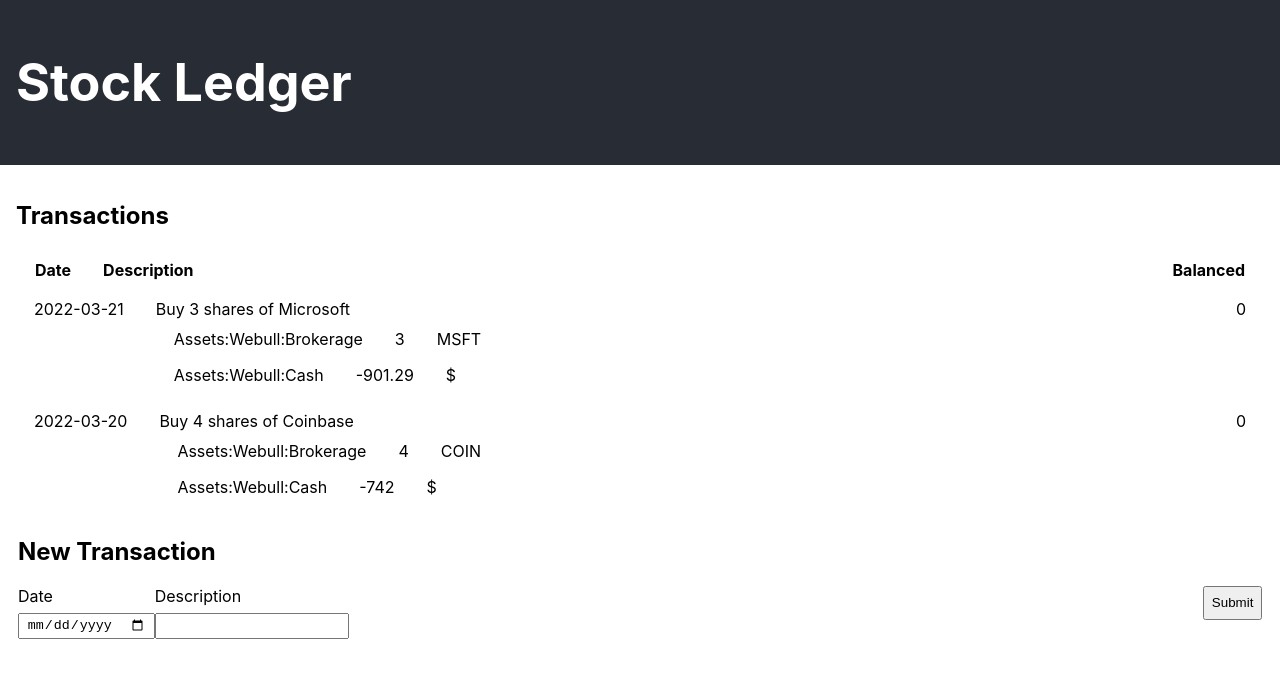
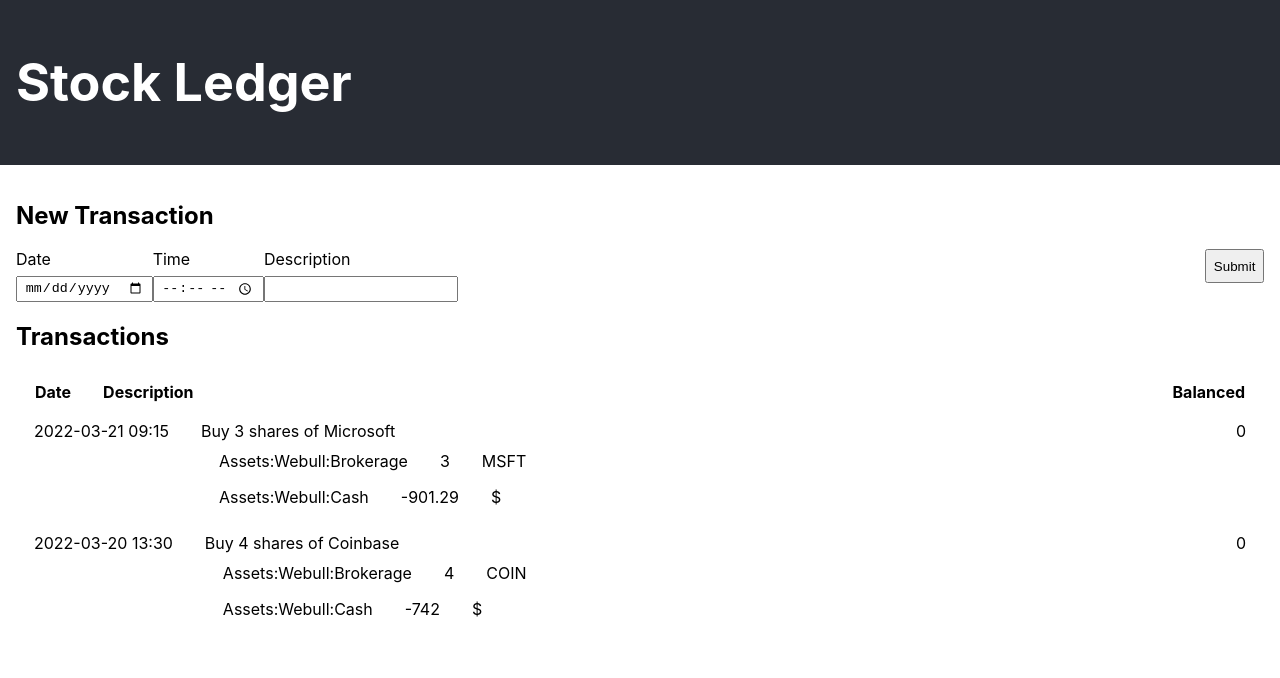
Before and after one commit to bgturner/react-stock-ledger-sandbox, a React app: page / in a window 1280 px wide. Shown: the top 678 px of the page. Built offline with nearby package versions, Linux system fonts and the light colour scheme.

Commit message:
start messing around with manual validation of time

```diff
--- a/src/App.js
+++ b/src/App.js
@@ -7,9 +7,10 @@ import startingTransactions from "./startingTransactions";
 function App() {
   const [transactions, setTransactions] = useState(startingTransactions);
 
-  const createTransaction = (date, description) => {
+  const createTransaction = (date, time, description) => {
     const newTransaction = {
       date,
+      time,
       description,
       items: [],
     };
@@ -22,6 +23,11 @@ function App() {
         <h1>Stock Ledger</h1>
       </header>
       <main>
+        <NewTransaction
+          handleSubmit={(date, time, description) =>
+            createTransaction(date, time, description)
+          }
+        />
         <h2>Transactions</h2>
         <table id="transactions">
           <th>
@@ -35,13 +41,6 @@ function App() {
             // TODO: refactor this prop passing to be an imported hook
           }
           <TransactionList transactions={transactions} />
-          <tfooter>
-            <NewTransaction
-              handleSubmit={(date, description) =>
-                createTransaction(date, description)
-              }
-            />
-          </tfooter>
         </table>
       </main>
     </div>
--- a/src/NewTransaction.jsx
+++ b/src/NewTransaction.jsx
@@ -1,16 +1,30 @@
 import React, { useState } from "react";
+import validateTime from "./validateTime";
 
 const NewTransaction = (props) => {
   const [description, setDescription] = useState("");
   const [date, setDate] = useState("");
+  const [time, setTime] = useState("");
+  const [valMsg, setValMsg] = useState({ time: "" });
+
+  const handleTimeChange = (evt) => {
+    evt.preventDefault();
+    const time = evt.target.value;
+    const timeValidation = validateTime(time);
+    if (timeValidation.valid) {
+      setTime(time);
+    }
+    setValMsg({ ...valMsg, time: timeValidation.msg });
+  };
+
   const handleSubmit = (evt) => {
     evt.preventDefault();
     console.log(`submitted ${description} for ${date}`);
-    props.handleSubmit(date, description);
+    props.handleSubmit(date, time, description);
   };
   return (
     <div>
-      <h2>New Transaction</h2>{" "}
+      <h2>New Transaction</h2>
       <form action="" onSubmit={handleSubmit} className="new-transaction-form">
         <div class="inputs">
           <label for="date" className="date">
@@ -20,6 +34,16 @@ const NewTransaction = (props) => {
               type="date"
               value={date}
               onChange={(e) => setDate(e.target.value)}
+            />
+          </label>
+          <label for="time" className="time">
+            <div className="validationMsg">{valMsg.time}</div>
+            Time
+            <input
+              id="newTransactionTime"
+              type="time"
+              value={time}
+              onChange={(e) => handleTimeChange(e)}
             />
           </label>
           <label for="newTransactionDescription" className="description">
--- a/src/TransactionList.jsx
+++ b/src/TransactionList.jsx
@@ -9,8 +9,10 @@ const TransactionList = (props) => {
     <tbody>
       {props.transactions.map((t) => {
         return (
-          <tr>
-            <td>{t.date}</td>
+          <tr key={`${t.date}-${t.time}`}>
+            <td>
+              {t.date} {t.time}
+            </td>
             <td className="description">
               {t.description}
               <table className="items">
--- a/src/startingTransactions.js
+++ b/src/startingTransactions.js
@@ -1,6 +1,7 @@
 const startingTransactions = [
   {
     date: "2022-03-21",
+    time: "09:15",
     description: "Buy 3 shares of Microsoft",
     items: [
       {
@@ -18,6 +19,7 @@ const startingTransactions = [
   },
   {
     date: "2022-03-20",
+    time: "13:30",
     description: "Buy 4 shares of Coinbase",
     items: [
       {
--- /dev/null
+++ b/src/validateTime.js
@@ -0,0 +1,15 @@
+import { DateTime } from "luxon";
+
+const validateTime = (time) => {
+  const marketStart = DateTime.fromISO("09:00");
+  const marketEnd = DateTime.fromISO("17:00");
+  const dt = DateTime.fromISO(time);
+  if (dt < marketStart) {
+    return { valid: false, msg: "Time must be after markets start." };
+  } else if (dt > marketEnd) {
+    return { valid: false, msg: "Time must be before markets close." };
+  }
+  return { valid: true, msg: "Valid time" };
+};
+
+export default validateTime;
```
